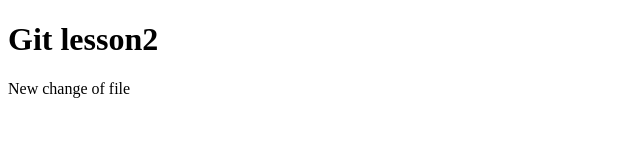
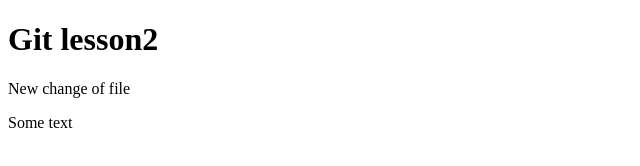
Before and after one commit to sen47/loft, a plain HTML site: page index.html in a window 1280 px wide. Shown: the full height of the page, 0-640 px from the left. Drawn offline with Linux system fonts and the light colour scheme.

Commit message:
Second commit

```diff
--- a/index.html
+++ b/index.html
@@ -7,5 +7,6 @@
 <body>
 	<h1>Git lesson2</h1>
 	<p>New change of file</p>
+	<p>Some text</p>
 </body>
 </html>
```
